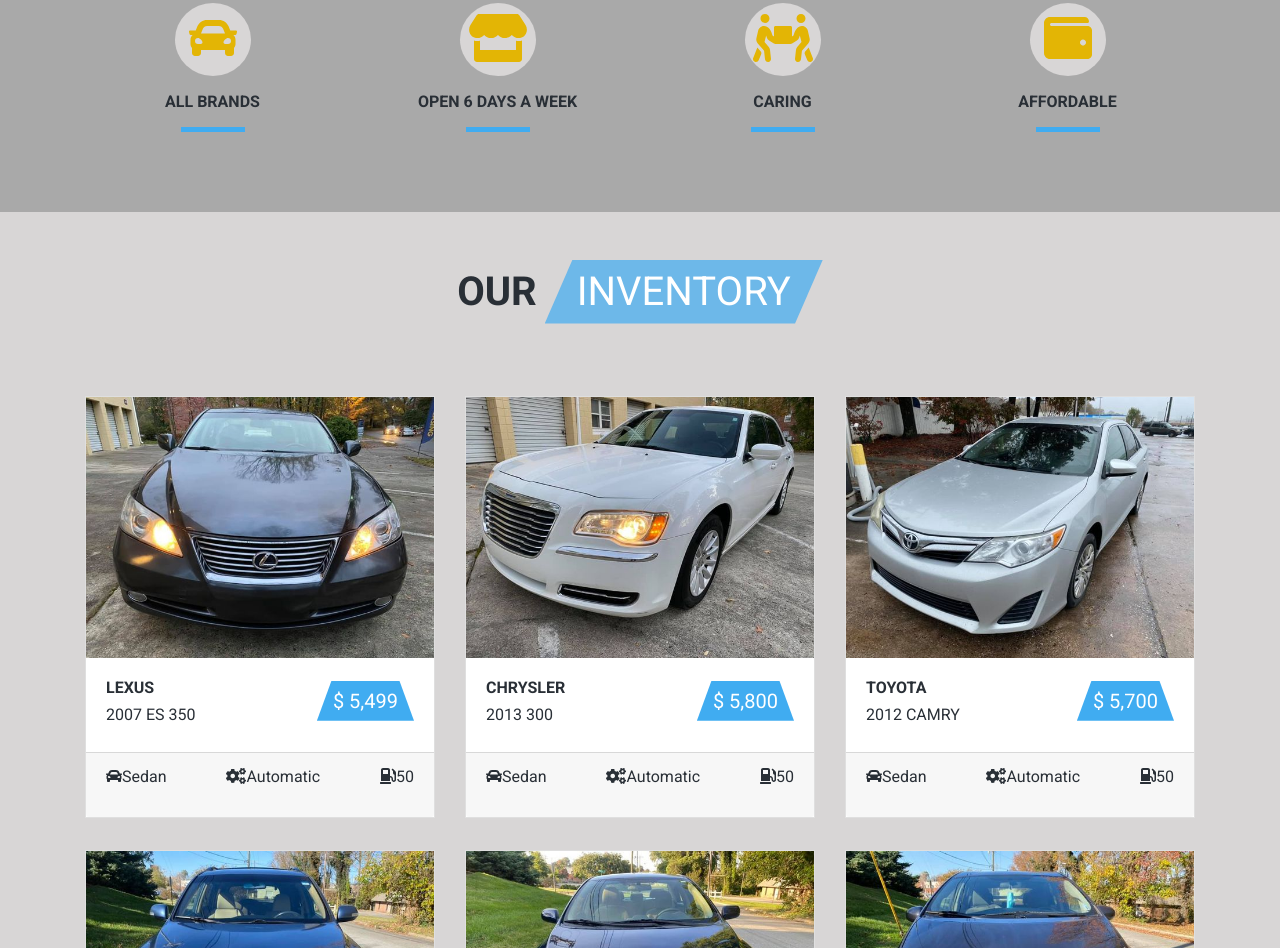
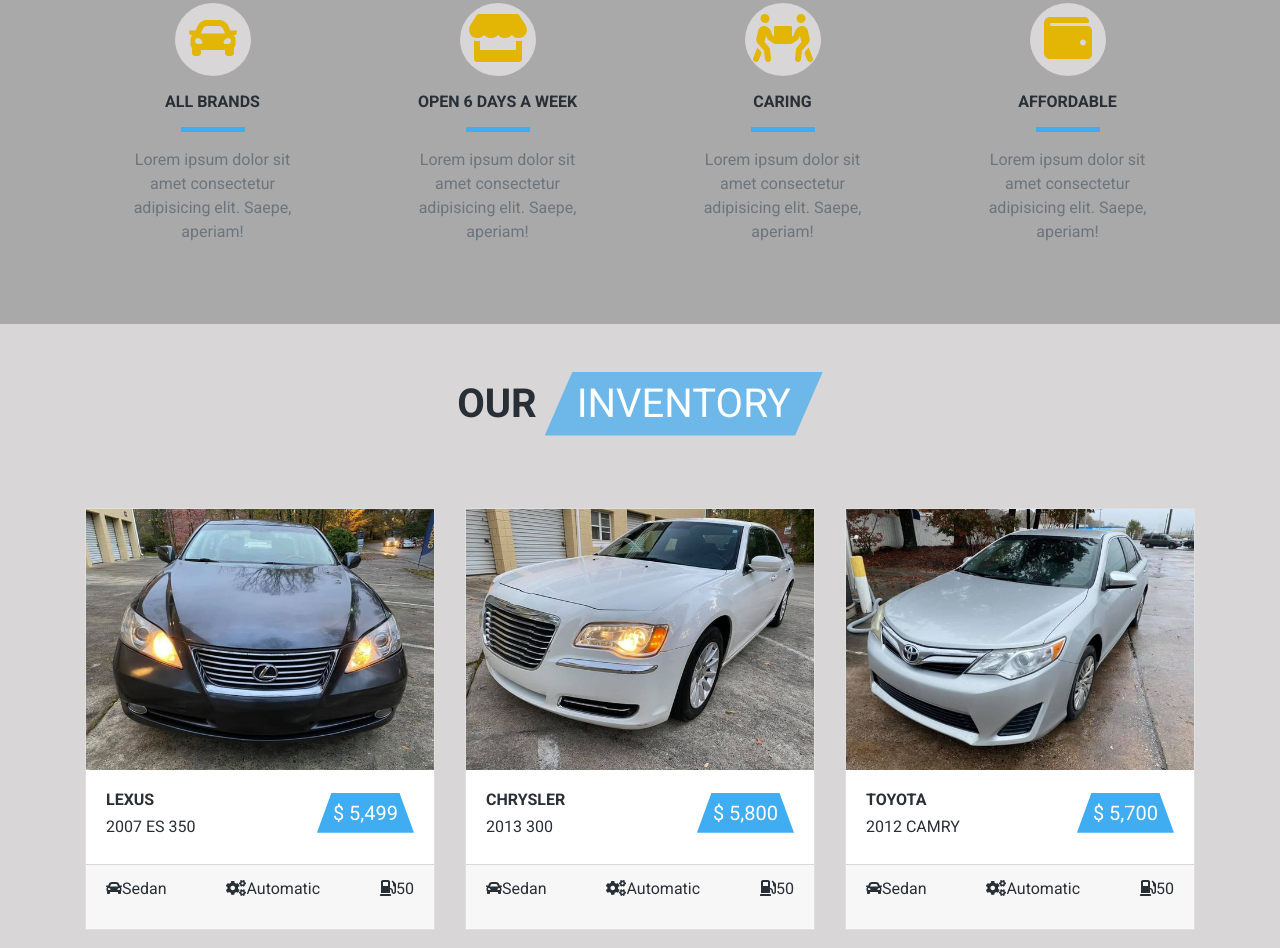
Before and after one commit to musstaffali/ImportAuto, a plain HTML site: page index.html in a window 1280 px wide. Shown: the part 972-1920 px from the top of the page. Drawn offline with Linux system fonts and the light colour scheme.

Commit message:
html edit

```diff
--- a/index.html
+++ b/index.html
@@ -108,6 +108,7 @@
           </a>
           <h6 class="text-uppercase font-weight-bold my-3">all brands</h6>
           <div class="skills-underline"></div>
+          <p class="w-75 mx-auto text-muted">Lorem ipsum dolor sit amet consectetur adipisicing elit. Saepe, aperiam!</p>
 
         </div>
         <!-- end of single skill -->
@@ -118,6 +119,7 @@
           </a>
           <h6 class="text-uppercase font-weight-bold my-3">Open 6 days a week</h6>
           <div class="skills-underline"></div>
+          <p class="w-75 mx-auto text-muted">Lorem ipsum dolor sit amet consectetur adipisicing elit. Saepe, aperiam!</p>
 
         </div>
         <!-- end of single skill -->
@@ -128,7 +130,7 @@
           </a>
           <h6 class="text-uppercase font-weight-bold my-3">caring</h6>
           <div class="skills-underline"></div>
-
+          <p class="w-75 mx-auto text-muted">Lorem ipsum dolor sit amet consectetur adipisicing elit. Saepe, aperiam!</p>
         </div>
         <!-- end of single skill -->
         <!-- single skill -->
@@ -138,7 +140,7 @@
           </a>
           <h6 class="text-uppercase font-weight-bold my-3">affordable</h6>
           <div class="skills-underline"></div>
-
+          <p class="w-75 mx-auto text-muted">Lorem ipsum dolor sit amet consectetur adipisicing elit. Saepe, aperiam!</p>
         </div>
         <!-- end of single skill -->
       </div>
```
Also changed, not shown: package.json (deleted, +0 -26 lines), 2 other files.
